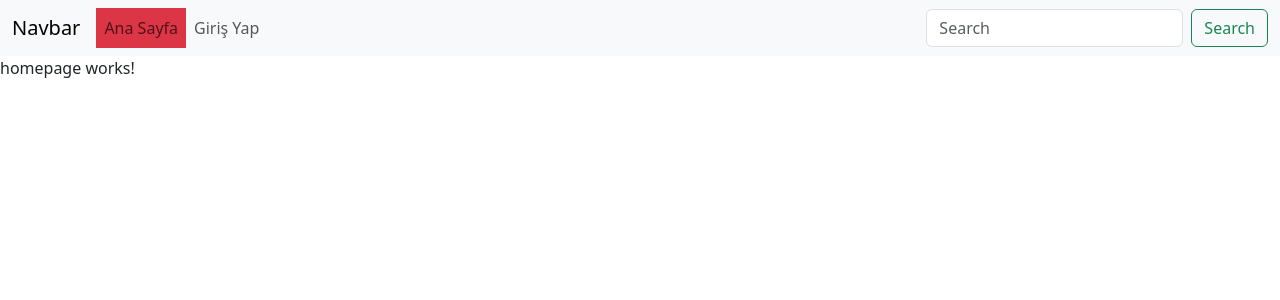
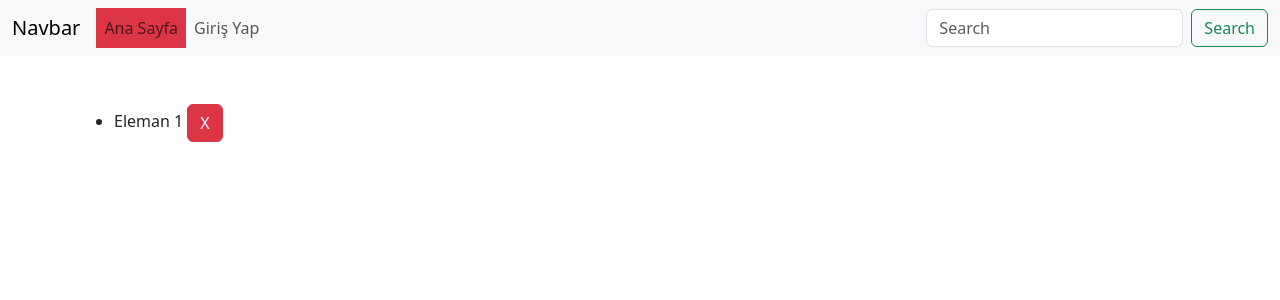
Before and after one commit to halit-kalayci-instruction/tobeto2a.angular, an Angular app: page /homepage in a window 1280 px wide. Shown: the top 300 px of the page. Built offline with nearby package versions, Linux system fonts and the light colour scheme.

Commit message:
ngfor & ngif

```diff
--- a/src/app/pages/homepage/homepage.component.html
+++ b/src/app/pages/homepage/homepage.component.html
@@ -1 +1,8 @@
-<p>homepage works!</p>
+<div class="container mt-5">
+  <ul *ngIf="todoList.length > 0">
+    <li *ngFor="let item of todoList">
+      {{ item }} <button class="btn btn-danger">X</button>
+    </li>
+  </ul>
+  <p *ngIf="todoList.length <= 0">Listede hiç bir eleman yok.</p>
+</div>
--- a/src/app/pages/homepage/homepage.component.ts
+++ b/src/app/pages/homepage/homepage.component.ts
@@ -1,9 +1,12 @@
+import { CommonModule } from '@angular/common';
 import { Component } from '@angular/core';
 
 @Component({
   standalone: true,
-  imports: [],
+  imports: [CommonModule],
   templateUrl: './homepage.component.html',
   styleUrl: './homepage.component.scss',
 })
-export class HomepageComponent {}
+export class HomepageComponent {
+  todoList: string[] = ['Eleman 1'];
+}
```
